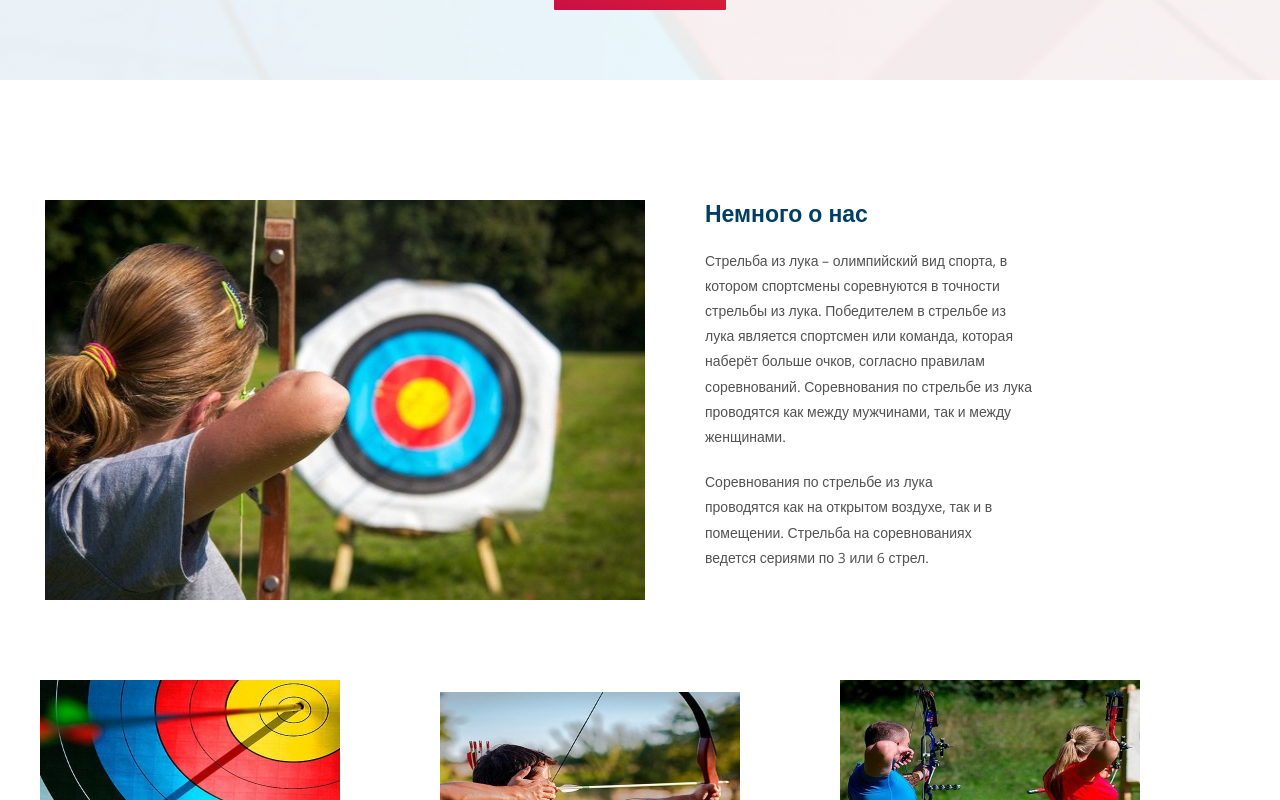
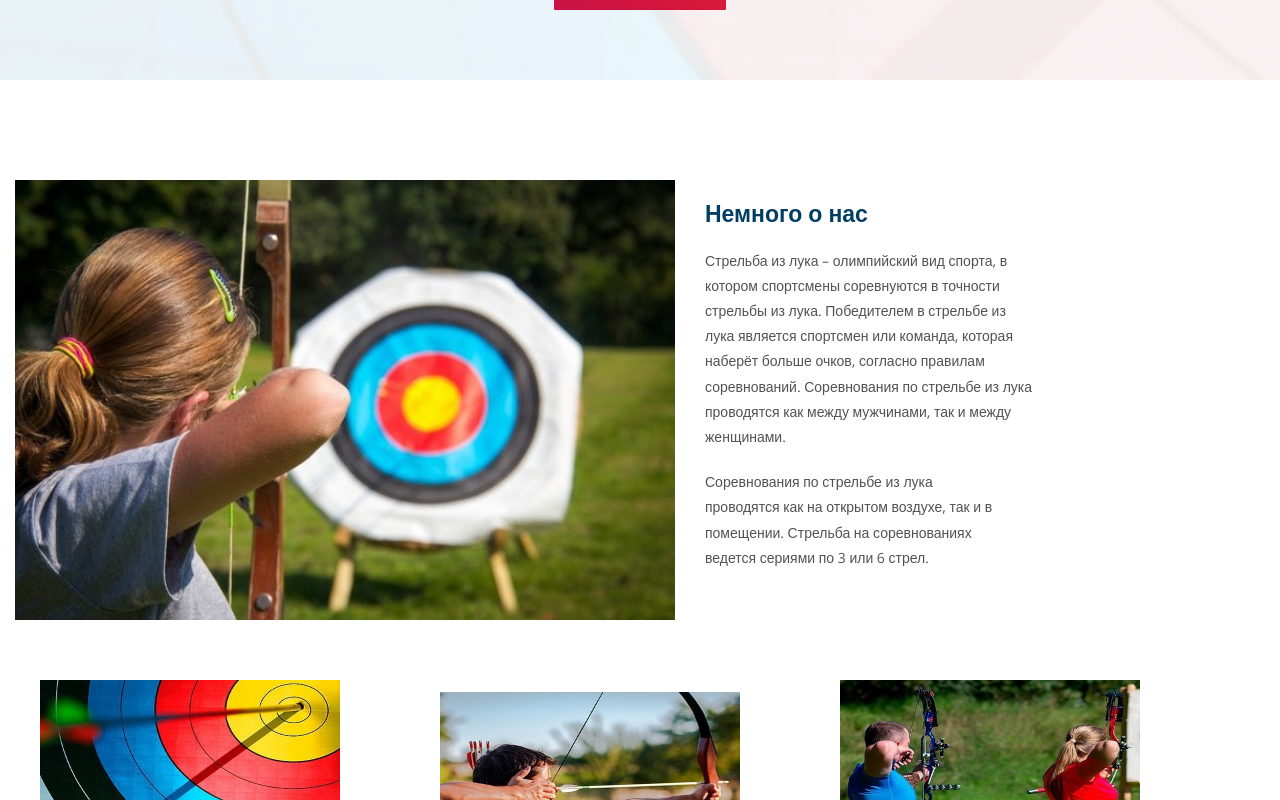
Before and after one commit to coderbekhub/Archery, a React (Create React App) app: page / in a window 1280 px wide. In both pictures the pointer is over the picture 345 px from the left and 2766 px from the top of the page. Shown: the part 2366-3166 px from the top of the page. Built offline with nearby package versions, Linux system fonts and the light colour scheme.

Commit message:
added all style

```diff
--- a/src/styles/LittleAboutus.css
+++ b/src/styles/LittleAboutus.css
@@ -7,8 +7,14 @@
   width: 600px;
   height: 400px;
   margin-right: 60px;
+  cursor: pointer;
+  transform: scale(1);
 }
 
+.about_content img:hover {
+  transform: scale(1.1);
+  transition: all 1s ease;
+}
 .about_content2 h2 {
   font-size: 23px;
   margin-bottom: 20px;
@@ -47,6 +53,13 @@
   width: 300px;
   height: 200px;
   margin-bottom: 20px;
+  cursor: pointer;
+  transform: scale(1);
+}
+
+.about_info img:hover {
+  transform: scale(1.1);
+  transition: all 1s ease;
 }
 
 .about_info h2 {
--- a/src/styles/News.css
+++ b/src/styles/News.css
@@ -30,6 +30,13 @@
   height: 204px;
   cursor: pointer;
   margin-bottom: 30px;
+  cursor: pointer;
+  transform: scale(1);
+}
+
+.news_info img:hover {
+  transform: scale(1.1);
+  transition: all 1s ease;
 }
 
 .news_info span {
--- a/src/styles/OurAthletes.css
+++ b/src/styles/OurAthletes.css
@@ -29,8 +29,15 @@
 .athletes_info img {
   width: 300px;
   height: 400px;
-  margin-bottom: 5px;
+  margin-bottom: 3px;
   margin-right: 40px;
+  cursor: pointer;
+  transform: scale(1);
+}
+
+.athletes_info img:hover {
+  transform: scale(1.2);
+  transition: all 1s ease;
 }
 
 .athletes_info h3 {
```
